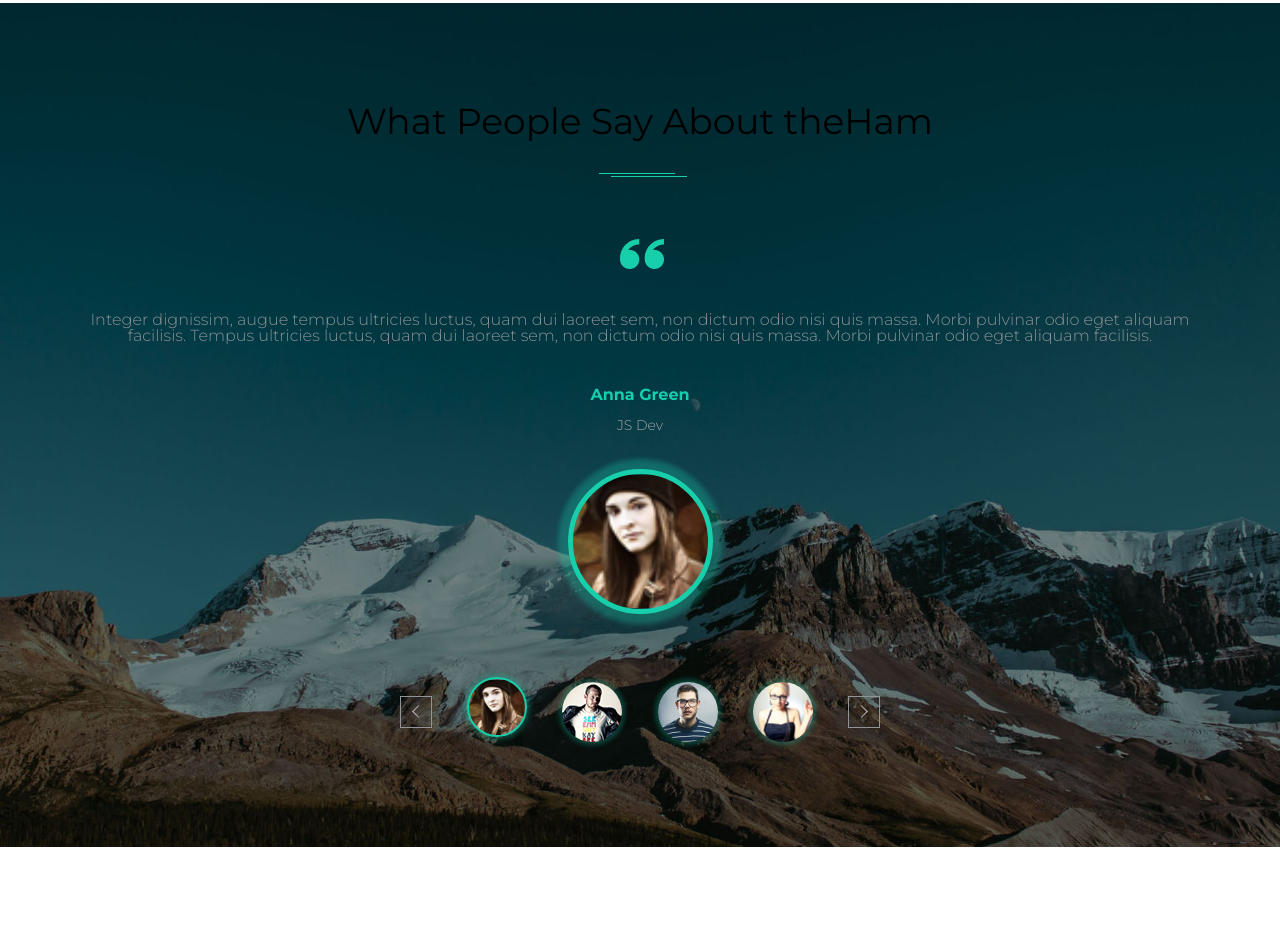
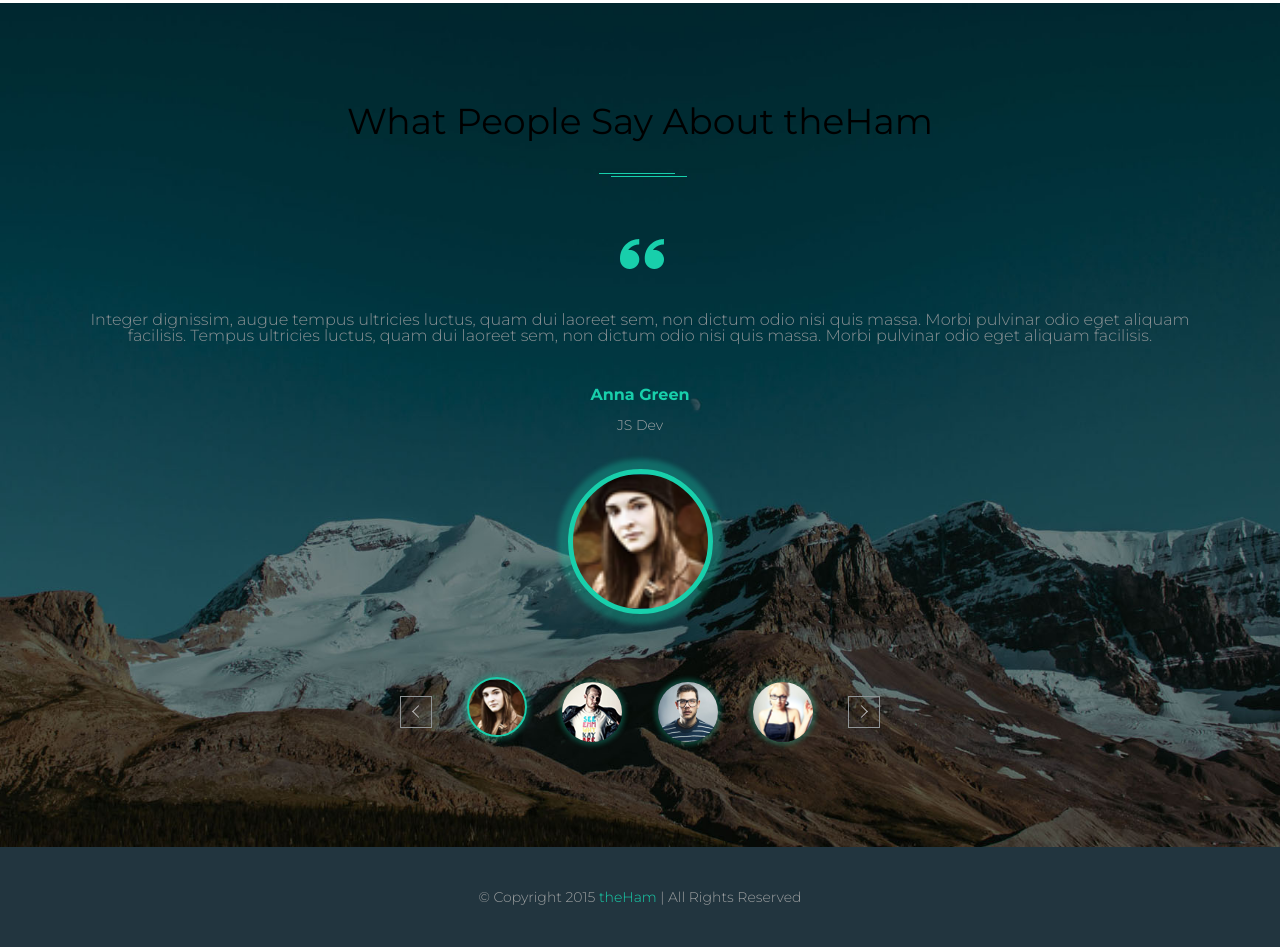
Before and after one commit to AlexRusanov/The_Ham, a plain HTML site: page index.html in a window 1280 px wide. Shown: the part 4547-5494 px from the top of the page. Before the commit the page ends 5394 px from the top, so only its background shows below. Drawn offline with Linux system fonts and the light colour scheme.

Commit message:
header, options, services, purchase sections, breaking news, people say, footer done
amazing work partly (load more img's done, hover on img's partly) - TODO hover on img's fix bug!!!

```diff
--- a/css/style.css
+++ b/css/style.css
@@ -536,3 +536,16 @@
     border-right: 1px solid #bbbbbb;
     transform: rotate(45deg);
 }
+
+.footer {
+    line-height: 100px;
+    font-size: 14px;
+    font-weight: 300;
+    background-color: #22353f;
+    color: #9b9e9f;
+    text-align: center;
+}
+
+.footer-green-text {
+    color: #18cfab;
+}
--- a/index.html
+++ b/index.html
@@ -247,6 +247,8 @@
             </div>
         </div>
     </section>
+
+    <footer class="footer">&copy; Copyright 2015 <span class="footer-green-text">theHam</span> | All Rights Reserved</footer>
 </div>
 
 <script src="js/script.js"></script>
```
